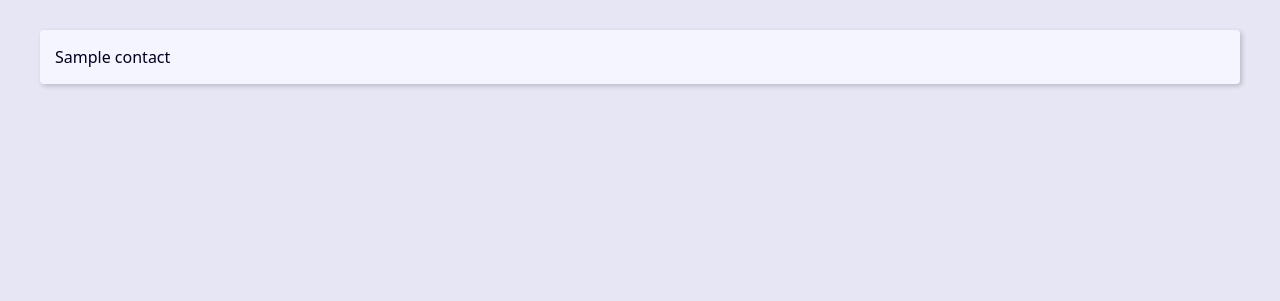
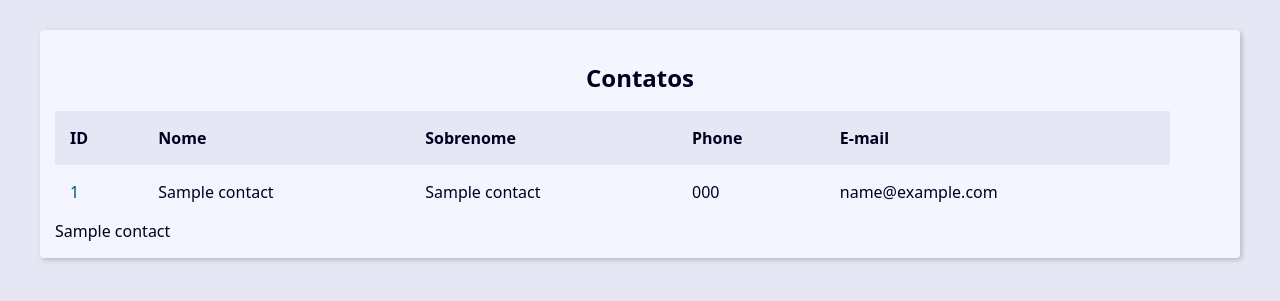
Before and after one commit to AlessandroPCosta/agendadecontatos, a Django app: page / in a window 1280 px wide. Shown: the top 301 px of the page. Run offline with Django 5.2, Linux system fonts and the light colour scheme; tables that the repository leaves empty hold one stand-in row (values such as "Sample post").

Commit message:
Agenda pronta para visualização no Index do projeto.

```diff
--- a/contact/templates/contact/index.html
+++ b/contact/templates/contact/index.html
@@ -1,6 +1,49 @@
 {% extends "global/base.html" %}
 
 {% block content %}
+    <div class="responsive-table">
+        <table class="contacts-table">
+            <caption class="table-caption">
+                Contatos
+            </caption>
+                <thead>
+                    <tr class="table-row table-row-header">
+                        <th class="table-header">ID</th>
+                        <th class="table-header">Nome</th>
+                        <th class="table-header">Sobrenome</th>
+                        <th class="table-header">Phone</th>
+                        <th class="table-header">E-mail</th>
+                    </tr>
+                </thead>
+
+                <tbody>
+                    {% for contact in contacts %}
+                        <tr class="table-row">
+                            <td class="table-cel">
+                                <a class="table-link" href="#">
+                                    {{ contact.id}}
+                                </a>
+                            </td>
+                            <td class="table-cel">
+                                {{ contact.nome}}
+                            </td>
+                            <td class="table-cel">
+                                {{ contact.sobrenome}}
+                            </td>
+                            <td class="table-cel">
+                                {{ contact.phone}}
+                            </td>
+                            <td class="table-cel">
+                                {{ contact.email}}
+                            </td>
+                            <td class="table-cel">
+
+                            </td>
+                        </tr>
+                    {% endfor %}
+                </tbody>
+        </table>
+    </div>
     {% for contact in contacts %}
         {{ contact.nome }} <br>
 
```
